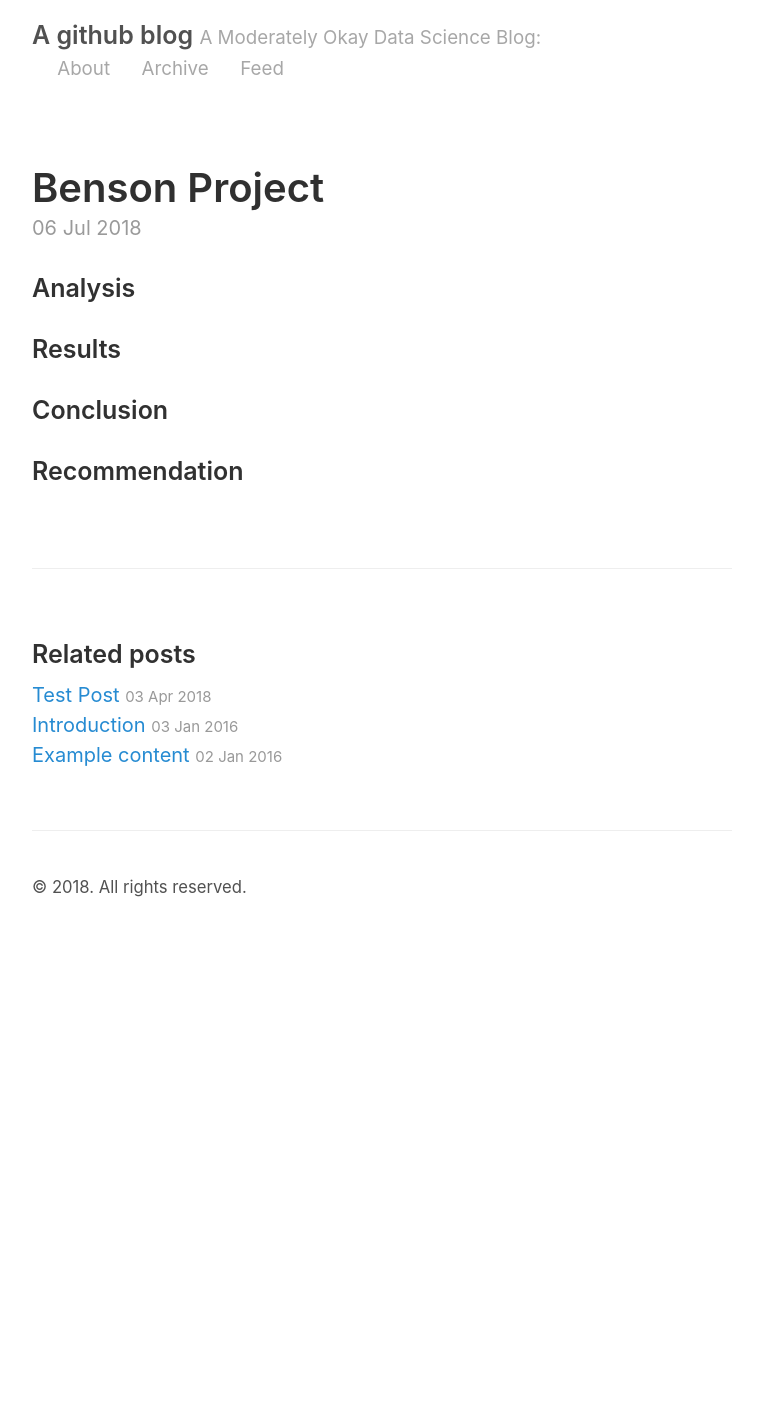
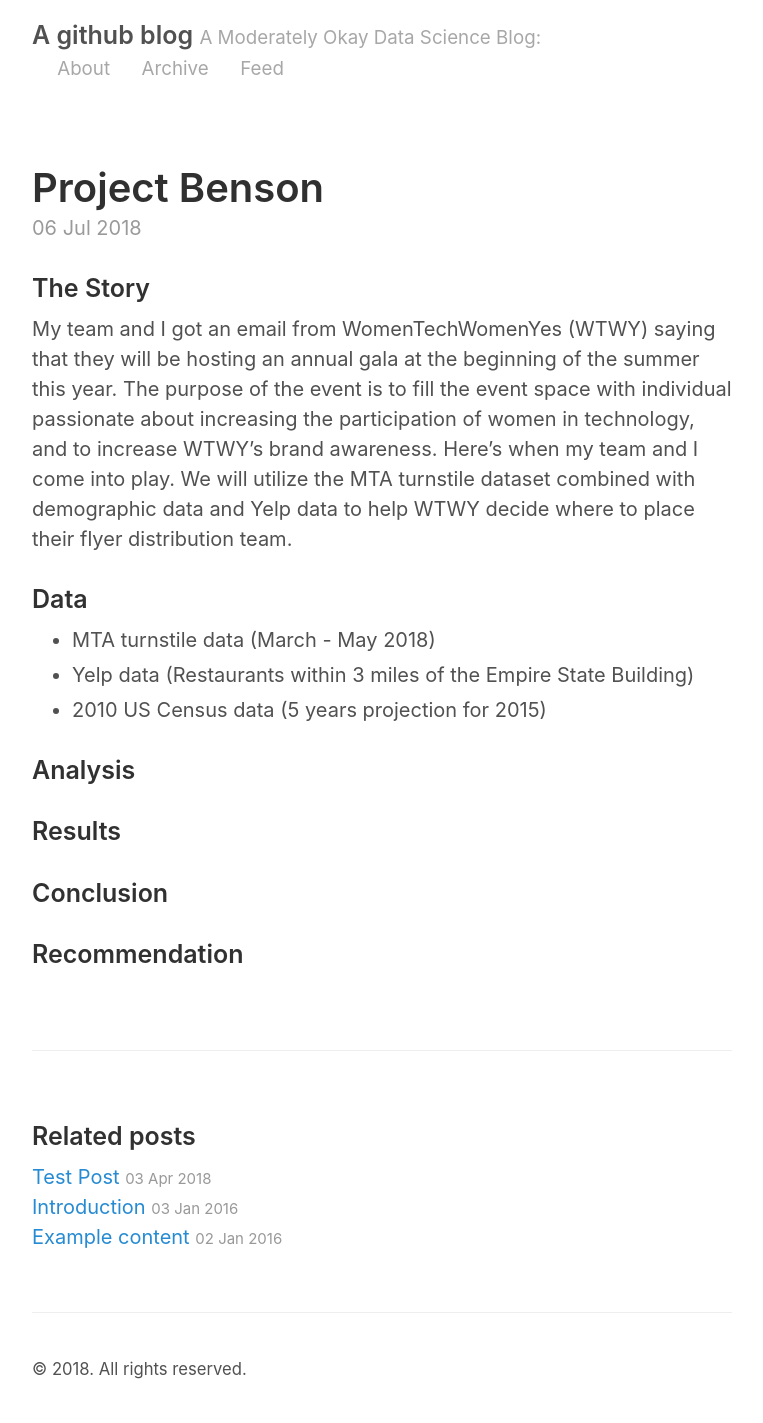
Before and after one commit to ireneliu521/ireneliu521.github.io, a Jekyll site: the page built from _posts/2018-07-06-project-benson.md, in a window 1280 px wide. Shown: the whole page, without its empty margins (258-1021 px from the left). Built offline with Jekyll 4.4.1, drawn with Linux system fonts in a browser that asks for light colours; before the commit the page ends 941 px from its top, so only the background shows below that.

Commit message:
added the story

```diff
--- a/_posts/2018-07-06-project-benson.md
+++ b/_posts/2018-07-06-project-benson.md
@@ -1,9 +1,16 @@
 ---
 layout: post
-title: Benson Project
+title: Project Benson
 ---
+### The Story
 
+My team and I got an email from WomenTechWomenYes (WTWY) saying that they will be hosting an annual gala at the beginning of the summer this year. The purpose of the event is to fill the event space with individual passionate about increasing the participation of women in technology, and to increase WTWY's brand awareness. Here's when my team and I come into play. We will utilize the MTA turnstile dataset combined with demographic data and Yelp data to help WTWY decide where to place their flyer distribution team.
 
+### Data
+
+* MTA turnstile data (March - May 2018)
+* Yelp data (Restaurants within 3 miles of the Empire State Building)
+* 2010 US Census data (5 years projection for 2015)
 
 ### Analysis
 
```
